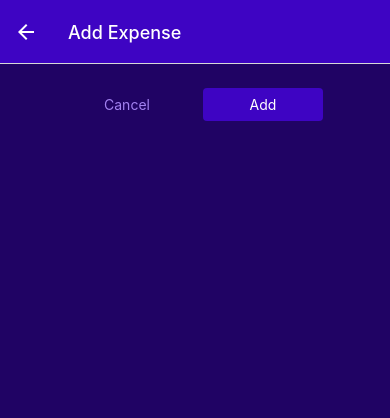
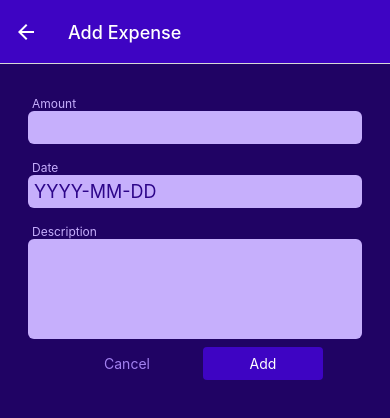
Before and after one commit to melwin3210/expense_tracker, a React Native app in the folder expenseTracker/: screen /ManageExpense in a window 390 px wide. Shown: the top 418 px of the page. Built offline with nearby package versions, Linux system fonts and the light colour scheme.

Commit message:
manage expense input added

```diff
--- /dev/null
+++ b/expenseTracker/components/ManageExpense/ExpenseForm.js
@@ -0,0 +1,34 @@
+import React from "react";
+import { View } from "react-native";
+import Input from "./Input";
+
+const ExpenseForm = () => {
+  const amountChangeHandler = () => {};
+  return (
+    <View>
+      <Input
+        label="Amount"
+        textInputConfig={{
+          keyboardType: "decimal-pad",
+          onChangeText: amountChangeHandler,
+        }}
+      />
+      <Input
+        label="Date"
+        textInputConfig={{
+          placeholder: "YYYY-MM-DD",
+          maxLength: 10,
+          onChangeText: () => {},
+        }}
+      />
+      <Input
+        label="Description"
+        textInputConfig={{
+          multiline: true,
+        }}
+      />
+    </View>
+  );
+};
+
+export default ExpenseForm;
--- /dev/null
+++ b/expenseTracker/components/ManageExpense/Input.js
@@ -0,0 +1,40 @@
+import React from "react";
+import { StyleSheet, Text, TextInput, View } from "react-native";
+import { GlobalStyles } from "../../constants/styles";
+
+const Input = ({ label, textInputConfig }) => {
+    const inputStyle = [styles.input]
+    if (textInputConfig && textInputConfig.multiline){
+        inputStyle.push(styles.inputMultiline)
+    }
+  return (
+    <View style={styles.inputContainer} >
+      <Text style={styles.label} >{label}</Text>
+      <TextInput style={inputStyle} {...textInputConfig}></TextInput>
+    </View>
+  );
+};
+
+export default Input;
+const styles = StyleSheet.create({
+    inputContainer:{
+        marginHorizontal:4,
+        marginVertical:8
+    },
+    label:{
+        fontSize:12,
+        color: GlobalStyles.colors.primary100,
+        marginHorizontal:4
+    },
+    input:{
+        backgroundColor: GlobalStyles.colors.primary100,
+        color: GlobalStyles.colors.primary700,
+        padding:6,
+        borderRadius:6,
+        fontSize:18
+    },
+    inputMultiline:{
+        minHeight:100,
+        textAlignVertical:'top'
+    }
+})
--- a/expenseTracker/screens/ManageExpenses.js
+++ b/expenseTracker/screens/ManageExpenses.js
@@ -4,6 +4,7 @@
 import { GlobalStyles } from "../constants/styles";
 import Button from "../UI/Button";
 import { ExpensesContext } from "../store/expenses-context";
+import ExpenseForm from "../components/ManageExpense/ExpenseForm";
 
 const ManageExpenses = ({ route, navigation }) => {
   const editedExpenseId = route.params?.expenseId;
@@ -41,6 +42,7 @@
   }
     return (
     <View style={styles.container}>
+      <ExpenseForm/>
       <View style={styles.buttonContainer} >
         <Button mode='flat' onPress={cancelHandler} style={styles.button} >Cancel</Button>
         <Button onPress={confirmHandler} style={styles.button} >{isEditing ? 'Update' : 'Add'}</Button>
```
